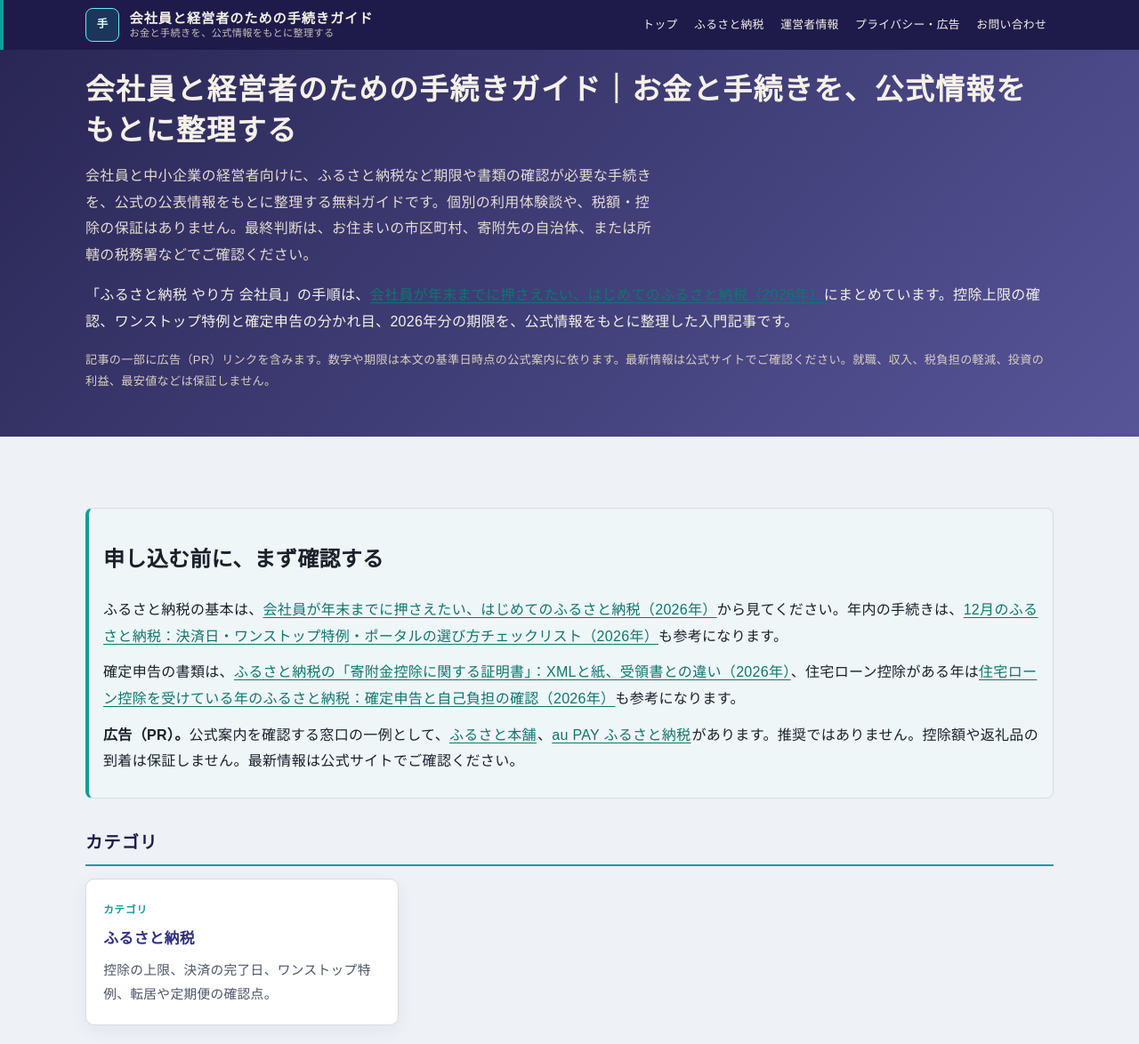
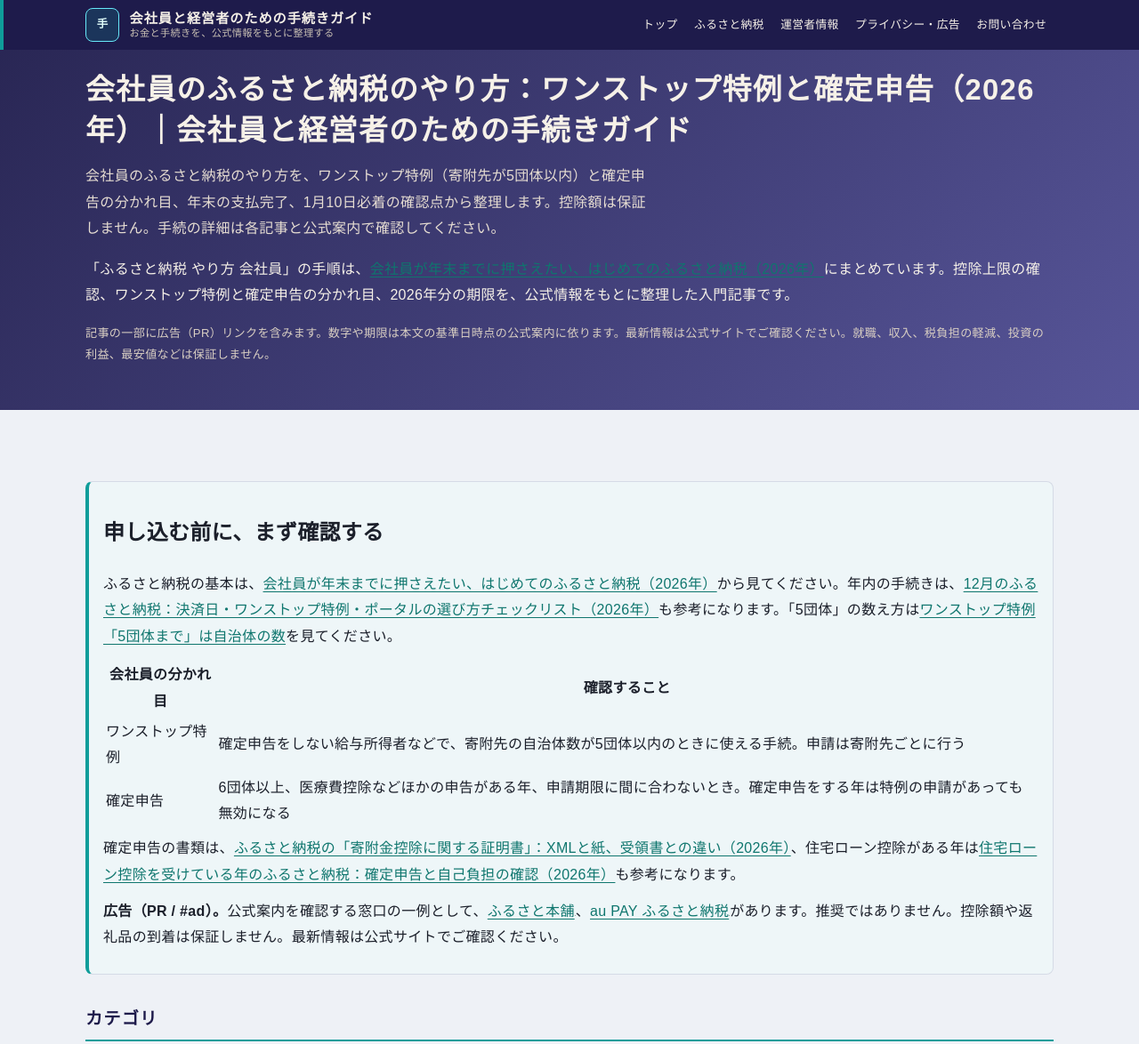
Before and after one commit to ats-business-hub/tetsuzuki-guide, a plain HTML site: page index.html in a window 1280 px wide. Shown: the top 1174 px of the page at 89% size. Drawn offline with Linux system fonts and the light colour scheme.

Commit message:
Target 会社員のふるさと納税のやり方 on the homepage and add a comparison table (26 Nov 2026) (#3)

```diff
--- a/index.html
+++ b/index.html
@@ -4,11 +4,11 @@
   <meta charset="utf-8">
   <meta name="viewport" content="width=device-width, initial-scale=1">
   <meta name="google-site-verification" content="igtlRGuBVvinQagDUsuG_HmGclei0FdYrniOCk8sfnM" />
-  <title>会社員と経営者のための手続きガイド｜お金と手続きを、公式情報をもとに整理する</title>
-  <meta name="description" content="会社員と中小企業の経営者向けに、ふるさと納税など期限や書類の確認が必要な手続きを、公式の公表情報をもとに整理する無料ガイドです。個別の利用体験談や、税額・控除の保証はありません。最終判断は、お住まいの市区町村、寄附先の自治体、または所轄の税務署などでご確認ください。">
+  <title>会社員のふるさと納税のやり方：ワンストップ特例と確定申告（2026年）｜会社員と経営者のための手続きガイド</title>
+  <meta name="description" content="会社員のふるさと納税のやり方を、ワンストップ特例（寄附先が5団体以内）と確定申告の分かれ目、年末の支払完了、1月10日必着の確認点から整理します。控除額は保証しません。手続の詳細は各記事と公式案内で確認してください。">
   <meta name="robots" content="index,follow">
-  <meta property="og:title" content="会社員と経営者のための手続きガイド｜お金と手続きを、公式情報をもとに整理する">
-  <meta property="og:description" content="会社員と中小企業の経営者向けに、ふるさと納税など期限や書類の確認が必要な手続きを、公式の公表情報をもとに整理する無料ガイドです。個別の利用体験談や、税額・控除の保証はありません。最終判断は、お住まいの市区町村、寄附先の自治体、または所轄の税務署などでご確認ください。">
+  <meta property="og:title" content="会社員のふるさと納税のやり方：ワンストップ特例と確定申告（2026年）｜会社員と経営者のための手続きガイド">
+  <meta property="og:description" content="会社員のふるさと納税のやり方を、ワンストップ特例（寄附先が5団体以内）と確定申告の分かれ目、年末の支払完了、1月10日必着の確認点から整理します。控除額は保証しません。手続の詳細は各記事と公式案内で確認してください。">
   <meta property="og:type" content="website">
   <link rel="canonical" href="https://tetsuzuki.agtwn.com/">
   <link rel="stylesheet" href="assets/css/style.css">
@@ -52,8 +52,8 @@
 
   <div class="home-hero">
     <div class="wrap">
-      <h1>会社員と経営者のための手続きガイド｜お金と手続きを、公式情報をもとに整理する</h1>
-      <p class="lede">会社員と中小企業の経営者向けに、ふるさと納税など期限や書類の確認が必要な手続きを、公式の公表情報をもとに整理する無料ガイドです。個別の利用体験談や、税額・控除の保証はありません。最終判断は、お住まいの市区町村、寄附先の自治体、または所轄の税務署などでご確認ください。</p>
+      <h1>会社員のふるさと納税のやり方：ワンストップ特例と確定申告（2026年）｜会社員と経営者のための手続きガイド</h1>
+      <p class="lede">会社員のふるさと納税のやり方を、ワンストップ特例（寄附先が5団体以内）と確定申告の分かれ目、年末の支払完了、1月10日必着の確認点から整理します。控除額は保証しません。手続の詳細は各記事と公式案内で確認してください。</p>
       <p>「ふるさと納税 やり方 会社員」の手順は、<a href="articles/furusato-hajimete/">会社員が年末までに押さえたい、はじめてのふるさと納税（2026年）</a>にまとめています。控除上限の確認、ワンストップ特例と確定申告の分かれ目、2026年分の期限を、公式情報をもとに整理した入門記事です。</p>
       <p class="disclaimer-inline">記事の一部に広告（PR）リンクを含みます。数字や期限は本文の基準日時点の公式案内に依ります。最新情報は公式サイトでご確認ください。就職、収入、税負担の軽減、投資の利益、最安値などは保証しません。</p>
     </div>
@@ -63,8 +63,17 @@
 
 <section class="next-step" id="next-step">
         <h2>申し込む前に、まず確認する</h2>
-        <p>ふるさと納税の基本は、<a href="articles/furusato-hajimete/">会社員が年末までに押さえたい、はじめてのふるさと納税（2026年）</a>から見てください。年内の手続きは、<a href="articles/furusato-12gatsu-checklist/">12月のふるさと納税：決済日・ワンストップ特例・ポータルの選び方チェックリスト（2026年）</a>も参考になります。</p><p>確定申告の書類は、<a href="articles/furusato-kojo-shomeisho/">ふるさと納税の「寄附金控除に関する証明書」：XMLと紙、受領書との違い（2026年）</a>、住宅ローン控除がある年は<a href="articles/furusato-jutaku-loan/">住宅ローン控除を受けている年のふるさと納税：確定申告と自己負担の確認（2026年）</a>も参考になります。</p>
-        <p><strong>広告（PR）。</strong>公式案内を確認する窓口の一例として、<a href="https://px.a8.net/svt/ejp?a8mat=4BGO4Q+8LLNU2+5IMU+5YRHE" target="_blank" rel="sponsored nofollow noopener noreferrer">ふるさと本舗</a><img border="0" width="1" height="1" src="https://www10.a8.net/0.gif?a8mat=4BGO4Q+8LLNU2+5IMU+5YRHE" alt="">、<a href="https://px.a8.net/svt/ejp?a8mat=4BGNCL+2RFNAI+54OC+5YJRM" target="_blank" rel="sponsored nofollow noopener noreferrer">au PAY ふるさと納税</a><img border="0" width="1" height="1" src="https://www13.a8.net/0.gif?a8mat=4BGNCL+2RFNAI+54OC+5YJRM" alt="">があります。推奨ではありません。控除額や返礼品の到着は保証しません。最新情報は公式サイトでご確認ください。</p>
+        <p>ふるさと納税の基本は、<a href="articles/furusato-hajimete/">会社員が年末までに押さえたい、はじめてのふるさと納税（2026年）</a>から見てください。年内の手続きは、<a href="articles/furusato-12gatsu-checklist/">12月のふるさと納税：決済日・ワンストップ特例・ポータルの選び方チェックリスト（2026年）</a>も参考になります。「5団体」の数え方は<a href="articles/furusato-5jichitai/">ワンストップ特例「5団体まで」は自治体の数</a>を見てください。</p>
+        <table>
+          <thead>
+            <tr><th>会社員の分かれ目</th><th>確認すること</th></tr>
+          </thead>
+          <tbody>
+            <tr><td>ワンストップ特例</td><td>確定申告をしない給与所得者などで、寄附先の自治体数が5団体以内のときに使える手続。申請は寄附先ごとに行う</td></tr>
+            <tr><td>確定申告</td><td>6団体以上、医療費控除などほかの申告がある年、申請期限に間に合わないとき。確定申告をする年は特例の申請があっても無効になる</td></tr>
+          </tbody>
+        </table><p>確定申告の書類は、<a href="articles/furusato-kojo-shomeisho/">ふるさと納税の「寄附金控除に関する証明書」：XMLと紙、受領書との違い（2026年）</a>、住宅ローン控除がある年は<a href="articles/furusato-jutaku-loan/">住宅ローン控除を受けている年のふるさと納税：確定申告と自己負担の確認（2026年）</a>も参考になります。</p>
+        <p><strong>広告（PR / #ad）。</strong>公式案内を確認する窓口の一例として、<a href="https://px.a8.net/svt/ejp?a8mat=4BGO4Q+8LLNU2+5IMU+5YRHE" target="_blank" rel="sponsored nofollow noopener noreferrer">ふるさと本舗</a><img border="0" width="1" height="1" src="https://www10.a8.net/0.gif?a8mat=4BGO4Q+8LLNU2+5IMU+5YRHE" alt="">、<a href="https://px.a8.net/svt/ejp?a8mat=4BGNCL+2RFNAI+54OC+5YJRM" target="_blank" rel="sponsored nofollow noopener noreferrer">au PAY ふるさと納税</a><img border="0" width="1" height="1" src="https://www13.a8.net/0.gif?a8mat=4BGNCL+2RFNAI+54OC+5YJRM" alt="">があります。推奨ではありません。控除額や返礼品の到着は保証しません。最新情報は公式サイトでご確認ください。</p>
       </section>
 <h2 class="section-title">カテゴリ</h2>
       <div class="card-grid cats">
@@ -75,6 +84,10 @@
         <li><a href="articles/furusato-hajimete/">会社員が年末までに押さえたい、はじめてのふるさと納税（2026年）</a><div class="meta">ふるさと納税　2026-11-18</div></li><li><a href="articles/furusato-12gatsu-checklist/">12月のふるさと納税：決済日・ワンストップ特例・ポータルの選び方チェックリスト（2026年）</a><div class="meta">ふるさと納税　2026-11-21</div></li><li><a href="articles/furusato-teikibin-hikkoshi/">年末のふるさと納税で確認したいこと：定期便・配送先・転居と申請の手順（2026年）</a><div class="meta">ふるさと納税　2026-11-21</div></li><li><a href="articles/furusato-kojogendo/">ふるさと納税の控除上限額：収入帯の目安と計算の考え方（2026年）</a><div class="meta">ふるさと納税　2026-11-21</div></li><li><a href="articles/furusato-onestop-shinsei/">ふるさと納税のワンストップ特例：申請書の書き方と2027年1月10日の期限</a><div class="meta">ふるさと納税　2026-11-21</div></li><li><a href="articles/furusato-kakutei-shinkoku/">ふるさと納税で確定申告が必要になるとき：医療費控除・副業・6自治体以上（2026年）</a><div class="meta">ふるさと納税　2026-11-21</div></li><li><a href="articles/furusato-jieigyo-keieisha/">自営業・経営者のふるさと納税：所得の見込みと確定申告の注意点（2026年）</a><div class="meta">ふるさと納税　2026-11-21</div></li><li><a href="articles/furusato-henrei-erabikata/">ふるさと納税の返礼品の選び方：日用品・食料品・お酒で確認したいこと（2026年）</a><div class="meta">ふるさと納税　2026-11-21</div></li><li><a href="articles/furusato-site-shiharai/">ふるさと納税サイトを選ぶとき、支払い方法と控除に必要な書類の届き方を確認する</a><div class="meta">ふるさと納税　2026-11-21</div></li>
       <li><a href="articles/furusato-5jichitai/">ふるさと納税のワンストップ特例「5団体まで」は、寄附の回数ではなく自治体の数（2026年）</a><div class="meta">ふるさと納税　2026-11-21</div></li><li><a href="articles/furusato-onestop-go-kakutei/">ワンストップ特例を申請したあとで確定申告するとき。申請は無効になり、寄附も申告に載せる（2026年）</a><div class="meta">ふるさと納税　2026-11-21</div></li><li><a href="articles/furusato-nenmatsu-chosei-go/">年末調整が終わったあとのふるさと納税：12月31日の決済と、ワンストップ特例の申請（2026年）</a><div class="meta">ふるさと納税　2026-11-21</div></li><li><a href="articles/furusato-kojo-shomeisho/">ふるさと納税の「寄附金控除に関する証明書」：XMLと紙、受領書との違い（2026年）</a><div class="meta">ふるさと納税　2026-11-24</div></li><li><a href="articles/furusato-jutaku-loan/">住宅ローン控除を受けている年のふるさと納税：確定申告と自己負担の確認（2026年）</a><div class="meta">ふるさと納税　2026-11-24</div></li></ul>
     </div>
+      <section class="next-step" id="end-cta">
+        <h2>寄附の窓口の例（広告を含みます）</h2>
+        <p><strong>広告（PR）。</strong>窓口の一例として、<a href="https://px.a8.net/svt/ejp?a8mat=4BGNCL+2RFNAI+54OC+5YJRM" target="_blank" rel="sponsored nofollow noopener noreferrer">au PAY ふるさと納税</a>、<a href="https://px.a8.net/svt/ejp?a8mat=4BGO4Q+8LLNU2+5IMU+5YRHE" target="_blank" rel="sponsored nofollow noopener noreferrer">ふるさと本舗</a>があります。推奨ではありません。控除や返礼品は保証しません。最新情報は公式サイトでご確認ください。</p>
+      </section>
   </main>
 
   <footer class="site-footer">
--- a/sitemap.xml
+++ b/sitemap.xml
@@ -2,7 +2,7 @@
 <urlset xmlns="http://www.sitemaps.org/schemas/sitemap/0.9">
   <url>
     <loc>https://tetsuzuki.agtwn.com/</loc>
-    <lastmod>2026-11-21</lastmod>
+    <lastmod>2026-11-26</lastmod>
   </url>
   <url>
     <loc>https://tetsuzuki.agtwn.com/about/</loc>
```
